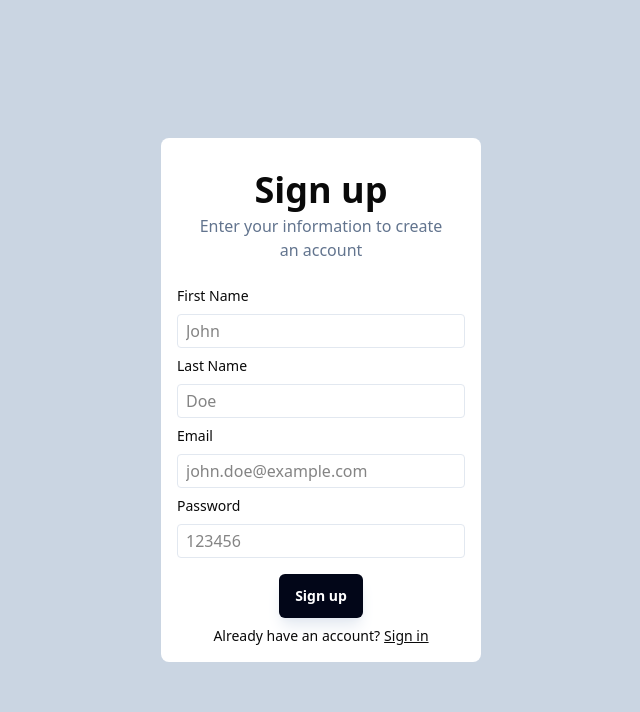
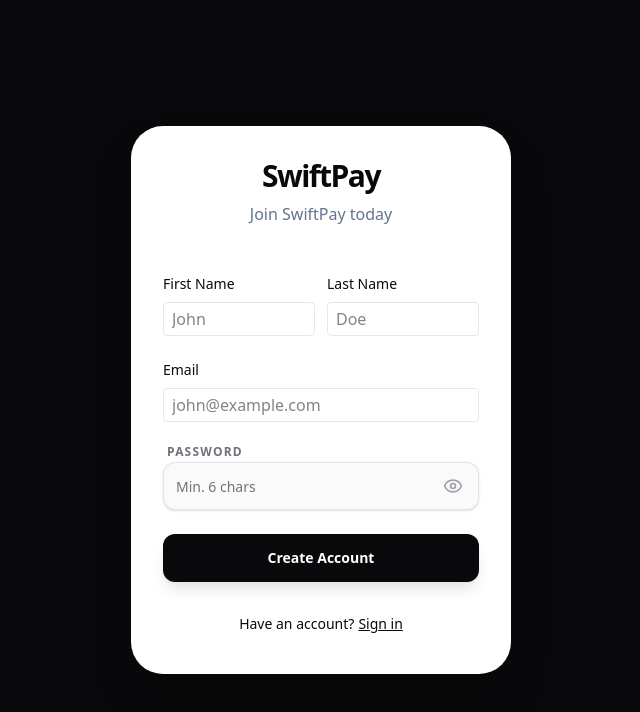
Before and after one commit to SiddarthaRangu/Pyments_Transfer_App, a React (Vite) app in the folder frontend/: page /signup in a window 1280 px wide. Shown: the top 712 px of the page, without its empty margins (319-959 px from the left). Built offline with nearby package versions, Linux system fonts and the light colour scheme.

Commit message:
updated the ui of signin and signup

```diff
--- a/frontend/src/components/Button.jsx
+++ b/frontend/src/components/Button.jsx
@@ -1,22 +1,15 @@
 import PropTypes from "prop-types";
 import { Button as ShadcnButton } from "@/components/ui/button";
-
-export function Button({
-    label,
-    children,
-    onClick,
-    variant = "default",
-    className = "",
-    type = "button"
-}) {
+export function Button({ label, onClick, variant = "default", className, type = "button", disabled = false }) {
     return (
         <ShadcnButton
+            disabled={disabled}
             type={type}
             onClick={onClick}
             variant={variant}
-            className={`font-semibold transition-all active:scale-95 ${className}`}
+            className={`font-bold transition-all active:scale-[0.98] text-white bg-zinc-950 hover:bg-zinc-800 rounded-xl ${className}`}
         >
-            {children ?? label}
+            {label}
         </ShadcnButton>
     );
 }
@@ -27,5 +20,6 @@ Button.propTypes = {
     onClick: PropTypes.func.isRequired,
     variant: PropTypes.string,
     className: PropTypes.string,
-    type: PropTypes.string
+    type: PropTypes.string,
+    disabled: PropTypes.bool
 };
--- /dev/null
+++ b/frontend/src/components/PasswordInput.jsx
@@ -0,0 +1,43 @@
+import { useState } from "react";
+import PropTypes from "prop-types";
+import { Input } from "@/components/ui/input";
+import { Eye, EyeOff } from "lucide-react";
+
+export function PasswordInput({ label, onChange, placeholder, value }) {
+    const [showPassword, setShowPassword] = useState(false);
+
+    return (
+        <div className="space-y-2 text-left">
+            <label className="text-xs font-bold uppercase tracking-widest text-zinc-500 ml-1">
+                {label}
+            </label>
+            <div className="relative">
+                <Input
+                    type={showPassword ? "text" : "password"}
+                    placeholder={placeholder}
+                    onChange={onChange}
+                    value={value}
+                    className="h-12 bg-zinc-50 border-zinc-200 focus-visible:ring-zinc-950 rounded-xl pr-12"
+                />
+                <button
+                    type="button"
+                    onClick={() => setShowPassword(!showPassword)}
+                    className="absolute right-4 top-1/2 -translate-y-1/2 text-zinc-400 hover:text-zinc-900 transition-colors"
+                >
+                    {showPassword ? (
+                        <EyeOff className="h-5 w-5" />
+                    ) : (
+                        <Eye className="h-5 w-5" />
+                    )}
+                </button>
+            </div>
+        </div>
+    );
+}
+
+PasswordInput.propTypes = {
+    label: PropTypes.string.isRequired,
+    onChange: PropTypes.func.isRequired,
+    placeholder: PropTypes.string,
+    value: PropTypes.string.isRequired,
+};
--- a/frontend/src/index.css
+++ b/frontend/src/index.css
@@ -62,3 +62,24 @@
     @apply bg-background text-foreground;
   }
 }
+
+@layer utilities {
+  .no-scrollbar::-webkit-scrollbar {
+    display: none;
+  }
+  .no-scrollbar {
+    -ms-overflow-style: none;  /* IE and Edge */
+    scrollbar-width: none;  /* Firefox */
+  }
+}
+
+/* Global scrollbar hide */
+html, body {
+  scrollbar-width: none; /* Firefox */
+  -ms-overflow-style: none; /* IE and Edge */
+}
+
+/* Chrome, Safari and Opera */
+::-webkit-scrollbar {
+  display: none !important;
+}
--- a/frontend/src/pages/Signin.jsx
+++ b/frontend/src/pages/Signin.jsx
@@ -1,69 +1,71 @@
 import { useState } from "react";
 import { useNavigate } from "react-router-dom";
-import axios from "axios";
+import api from "../lib/api";
 import toast from "react-hot-toast";
-
 import { BottomWarning } from "../components/BottomWarning";
 import { Button } from "../components/Button";
-import { Heading } from "../components/Heading";
+import { SubHeading } from "../components/SubHeading";
 import { InputBox } from "../components/InputBox";
-import { SubHeading } from "../components/SubHeading";
+import { PasswordInput } from "../components/PasswordInput";
 import { useAuth } from "../context/AuthContext";
+import { motion } from "framer-motion";
 
 export const Signin = () => {
     const [username, setUsername] = useState("");
     const [password, setPassword] = useState("");
     const navigate = useNavigate();
-    const {refreshData} = useAuth();
+    const { refreshData } = useAuth();
 
     const handleSignin = async () => {
-        let loadingToastId; // Declare toast ID variable
+        const loadingToastId = toast.loading('Authenticating...');
         try {
-            // 1. Show a loading toast
-            loadingToastId = toast.loading('Signing in...');
-
-            const response = await axios.post(`${import.meta.env.VITE_BACKEND_URL}/api/v1/user/signin`, {
-                username,
-                password
-            });
-
-            // 2. Dismiss the loading toast on success
+            const response = await api.post("/user/signin", { username, password });
             toast.dismiss(loadingToastId);
-
-            if (response.status === 200) {
-                // 3. Show a success toast
-                toast.success("Signed in successfully!");
-
-                localStorage.setItem("token", response.data.token);
-                await refreshData(); // Refresh auth context data
-                navigate("/dashboard"); // Redirect to dashboard on success
-            }
+            toast.success("Welcome back!");
+            localStorage.setItem("token", response.data.token);
+            await refreshData();
+            navigate("/dashboard");
         } catch (err) {
-            // 4. Dismiss loading toast and show an error toast on failure
             toast.dismiss(loadingToastId);
-            toast.error(err.response?.data?.message || "Invalid credentials. Please try again.");
+            toast.error(err.response?.data?.message || "Invalid credentials");
         }
     };
 
     return (
-        <div className="bg-slate-300 h-screen flex justify-center">
-            <div className="flex flex-col justify-center">
-                <div className="rounded-lg bg-white w-80 text-center p-2 h-max px-4">
-                    <Heading label={"Sign in"} />
-                    <SubHeading label={"Enter your credentials to access your account"} />
+        <div className="min-h-screen bg-zinc-950 flex items-center justify-center px-6 overflow-y-auto no-scrollbar py-10">
+            <motion.div
+                initial={{ opacity: 0, scale: 0.98 }}
+                animate={{ opacity: 1, scale: 1 }}
+                className="bg-white rounded-[2rem] w-full max-w-[380px] p-8 shadow-2xl space-y-6"
+            >
+                <div className="text-center space-y-1">
+                    <h1 className="text-3xl font-black tracking-tighter text-zinc-950">SwiftPay</h1>
+                    <SubHeading label={"Log in to your account"} />
+                </div>
 
-                    <InputBox onChange={e => setUsername(e.target.value)} placeholder="john.doe@example.com" label={"Email"} />
-                    <InputBox onChange={e => setPassword(e.target.value)} placeholder="123456" label={"Password"} type="password" />
-                    <div className="pt-4">
+                <div className="space-y-4">
+                    <InputBox
+                        onChange={e => setUsername(e.target.value)}
+                        placeholder="john@example.com"
+                        label={"Email"}
+                    />
+                    <PasswordInput
+                        onChange={e => setPassword(e.target.value)}
+                        placeholder="••••••••"
+                        label={"Password"}
+                    />
+
+                    <div className="pt-2">
                         <Button
                             onClick={handleSignin}
-                            label={"Sign in"}
-                            className="bg-slate-950 hover:bg-slate-800 h-11 text-white shadow-lg shadow-slate-200"
+                            label="Sign In"
+                            className="w-full h-12 shadow-lg shadow-zinc-200"
                         />
                     </div>
-                    <BottomWarning label={"Don't have an account?"} buttonText={"Sign up"} to={"/signup"} />
                 </div>
-            </div>
+
+                <BottomWarning label={"New here?"} buttonText={"Create Account"} to={"/signup"} />
+            </motion.div>
         </div>
     );
 };
--- a/frontend/src/pages/Signup.jsx
+++ b/frontend/src/pages/Signup.jsx
@@ -1,14 +1,14 @@
 import { useState } from "react";
 import { useNavigate } from "react-router-dom";
-import axios from "axios";
+import api from "../lib/api";
 import toast from "react-hot-toast";
-
 import { BottomWarning } from "../components/BottomWarning";
 import { Button } from "../components/Button";
-import { Heading } from "../components/Heading";
+import { SubHeading } from "../components/SubHeading";
 import { InputBox } from "../components/InputBox";
-import { SubHeading } from "../components/SubHeading";
+import { PasswordInput } from "../components/PasswordInput";
 import { useAuth } from "../context/AuthContext";
+import { motion } from "framer-motion";
 
 export const Signup = () => {
     const [firstName, setFirstName] = useState("");
@@ -16,64 +16,54 @@ export const Signup = () => {
     const [username, setUsername] = useState("");
     const [password, setPassword] = useState("");
     const navigate = useNavigate();
-    const {refreshData} = useAuth();
+    const { refreshData } = useAuth();
 
     const handleSignup = async () => {
+        const loadingToastId = toast.loading('Creating account...');
         try {
-            // Show a loading toast
-            const loadingToastId = toast.loading('Creating your account...');
-
-            const response = await axios.post(`${import.meta.env.VITE_BACKEND_URL}/api/v1/user/signup`, {
-                username,
-                firstName,
-                lastName,
-                password
-            });
-
-            // Dismiss the loading toast
+            const response = await api.post("/user/signup", { username, firstName, lastName, password });
             toast.dismiss(loadingToastId);
-
-            if (response.status === 200) {
-                // Show a success toast
-                toast.success("Account created successfully! Redirecting to sign in...");
-
-                 // Redirect after a short delay
-                localStorage.setItem("token", response.data.token);
-
-                await refreshData(); // Refresh auth context data
-
-                navigate("/dashboard");
-            }
+            toast.success("Account Ready!");
+            localStorage.setItem("token", response.data.token);
+            await refreshData();
+            navigate("/dashboard");
         } catch (err) {
-            // Dismiss loading toast if it exists
-            toast.dismiss();
-            // Show an error toast
-            toast.error(err.response?.data?.message || "Signup failed! Please check your inputs.");
+            toast.dismiss(loadingToastId);
+            toast.error(err.response?.data?.message || "Signup failed");
         }
     };
 
     return (
-        <div className="bg-slate-300 h-screen flex justify-center">
-            <div className="flex flex-col justify-center">
-                <div className="rounded-lg bg-white w-80 text-center p-2 h-max px-4">
-                    <Heading label={"Sign up"} />
-                    <SubHeading label={"Enter your information to create an account"} />
-                    <InputBox onChange={e => setFirstName(e.target.value)} placeholder="John" label={"First Name"} />
-                    <InputBox onChange={e => setLastName(e.target.value)} placeholder="Doe" label={"Last Name"} />
-                    <InputBox onChange={e => setUsername(e.target.value)} placeholder="john.doe@example.com" label={"Email"} />
-                    <InputBox onChange={e => setPassword(e.target.value)} placeholder="123456" label={"Password"} type="password" />
+        <div className="min-h-screen bg-zinc-950 flex items-center justify-center px-6 py-10 overflow-y-auto no-scrollbar">
+            <motion.div
+                initial={{ opacity: 0, y: 10 }}
+                animate={{ opacity: 1, y: 0 }}
+                className="bg-white rounded-[2rem] w-full max-w-[380px] p-8 shadow-2xl space-y-6"
+            >
+                <div className="text-center space-y-1">
+                    <h1 className="text-3xl font-black tracking-tighter text-zinc-950">SwiftPay</h1>
+                    <SubHeading label={"Join SwiftPay today"} />
+                </div>
 
-                   <div className="pt-4">
+                <div className="space-y-4">
+                    <div className="grid grid-cols-2 gap-3">
+                        <InputBox onChange={e => setFirstName(e.target.value)} placeholder="John" label={"First Name"} />
+                        <InputBox onChange={e => setLastName(e.target.value)} placeholder="Doe" label={"Last Name"} />
+                    </div>
+                    <InputBox onChange={e => setUsername(e.target.value)} placeholder="john@example.com" label={"Email"} />
+                    <PasswordInput onChange={e => setPassword(e.target.value)} placeholder="Min. 6 chars" label={"Password"} />
+
+                    <div className="pt-2">
                         <Button
                             onClick={handleSignup}
-                            label={"Sign up"}
-                            className="bg-slate-950 hover:bg-slate-800 h-11 text-white shadow-lg shadow-slate-200"
+                            label="Create Account"
+                            className="w-full h-12 shadow-lg shadow-zinc-200"
                         />
                     </div>
+                </div>
 
-                    <BottomWarning label={"Already have an account?"} buttonText={"Sign in"} to={"/signin"} />
-                </div>
-            </div>
+                <BottomWarning label={"Have an account?"} buttonText={"Sign in"} to={"/signin"} />
+            </motion.div>
         </div>
     );
 };
```
